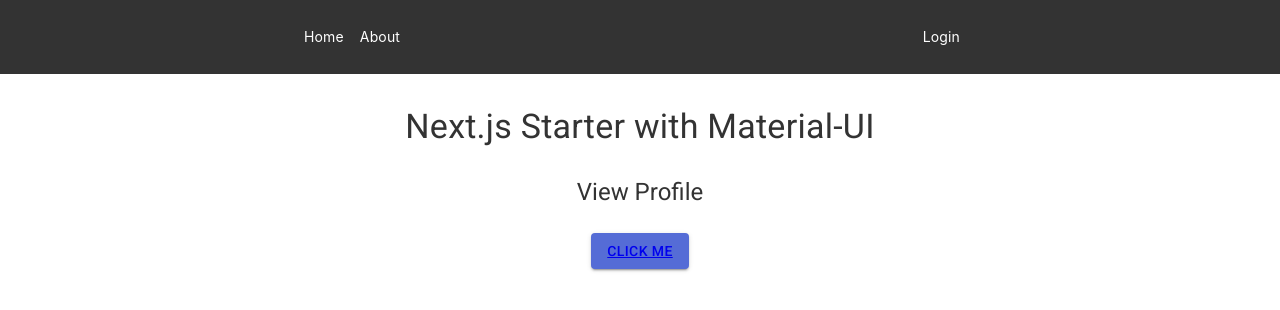
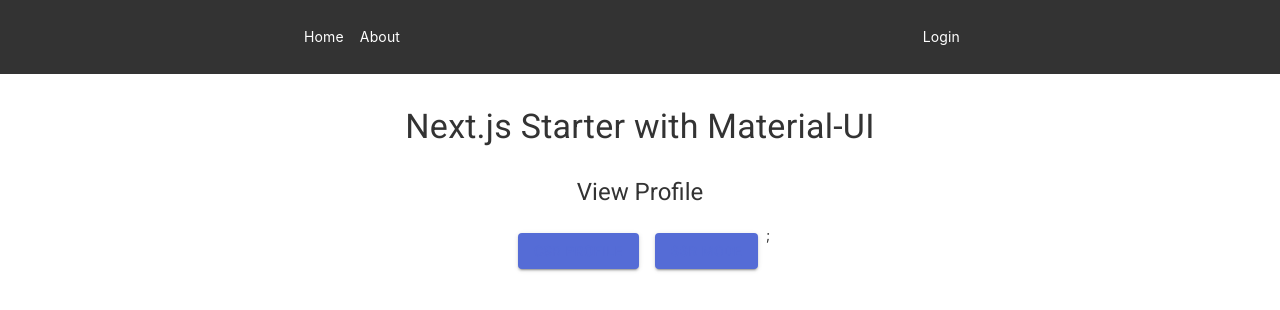
Before and after one commit to tundera/next-mui, a Next.js app: page / in a window 1280 px wide. Shown: the top 310 px of the page. Built offline with nearby package versions, Linux system fonts and the light colour scheme; no server answers.

Commit message:
buttons without labels

```diff
--- a/src/components/Button/index.tsx
+++ b/src/components/Button/index.tsx
@@ -1,7 +1,7 @@
 import React, { FunctionComponent } from 'react';
-import { Button as MuiButton } from '@material-ui/core';
+import { Button as MuiButton, ButtonProps } from '@material-ui/core';
 
-interface Props {
+interface Props extends ButtonProps {
     color: 'primary' | 'secondary';
 }
 
--- a/src/components/Copyright/index.tsx
+++ b/src/components/Copyright/index.tsx
@@ -2,7 +2,7 @@
 import Typography from '@material-ui/core/Typography';
 import MuiLink from '@material-ui/core/Link';
 
-export default function Copyright() {
+const Copyright: React.FC = () => {
     return (
         <Typography variant="body2" color="textSecondary" align="center">
             {'Copyright © '}
@@ -13,4 +13,6 @@
             {'.'}
         </Typography>
     );
-}
+};
+
+export default Copyright;
--- a/src/pages/_app.tsx
+++ b/src/pages/_app.tsx
@@ -4,13 +4,10 @@
 import { AppProps } from 'next/app';
 import { ThemeProvider } from '@material-ui/core/styles';
 import CssBaseline from '@material-ui/core/CssBaseline';
-import theme from '../../src/theme';
-import Layout from '../components/Layout';
-import { useFetchUser } from '../../lib/user';
+import theme from '../theme';
 
 export default function MyApp(props: AppProps) {
     const { Component, pageProps } = props;
-    const { user, loading } = useFetchUser();
 
     React.useEffect(() => {
         // Remove the server-side injected CSS.
@@ -30,11 +27,9 @@
                 />
             </Head>
             <ThemeProvider theme={theme}>
-                <Layout user={user} loading={loading}>
-                    {/* CssBaseline kickstart an elegant, consistent, and simple baseline to build upon. */}
-                    <CssBaseline />
-                    <Component {...pageProps} />
-                </Layout>
+                {/* CssBaseline kickstart an elegant, consistent, and simple baseline to build upon. */}
+                <CssBaseline />
+                <Component {...pageProps} />
             </ThemeProvider>
         </>
     );
--- a/src/pages/_document.tsx
+++ b/src/pages/_document.tsx
@@ -1,7 +1,7 @@
 import React from 'react';
 import Document, { Html, Head, Main, NextScript } from 'next/document';
 import { ServerStyleSheets } from '@material-ui/core/styles';
-import theme from '../../src/theme';
+import theme from '../theme';
 
 export default class MyDocument extends Document {
     render() {
--- a/src/pages/index.tsx
+++ b/src/pages/index.tsx
@@ -3,12 +3,19 @@
 import Container from '@material-ui/core/Container';
 import Typography from '@material-ui/core/Typography';
 import { Box, Grid } from '@material-ui/core';
+import Link from '../components/Link';
+import { useFetchUser } from '../../lib/user';
 
 import Button from '../components/Button';
+import Layout from '../components/Layout';
+
 import { NextPage } from 'next';
 
 const Home: NextPage = () => {
+    const { user, loading } = useFetchUser();
+
     return (
+        <Layout user={user} loading={loading}>
             <Container maxWidth="sm">
                 <Box my={4}>
                     <Grid
@@ -27,16 +34,33 @@
                                 View Profile
                             </Typography>
                         </Grid>
+                        <Grid container item justify="center" spacing={2}>
                             <Grid item>
                                 <Button color="primary">
+                                    <Link href="/profile">
+                                        <a>
                                             <Typography variant="button">
-                                <a href="https://google.com/">Click Me</a>
+                                                CSR profile
                                             </Typography>
+                                        </a>
+                                    </Link>
                                 </Button>
+                            </Grid>
+                            <Grid item>
+                                <Button color="primary">
+                                    <Link href="/advanced/ssr-profile">
+                                        <Typography variant="button">
+                                            <a>SSR Mode</a>
+                                        </Typography>
+                                    </Link>
+                                </Button>
+                            </Grid>
+                            ;
                         </Grid>
                     </Grid>
                 </Box>
             </Container>
+        </Layout>
     );
 };
 
--- a/tsconfig.json
+++ b/tsconfig.json
@@ -27,6 +27,7 @@
     "**/*.tsx",
     "lib/user.js",
     "lib/config.js",
-    "lib/auth0.js"
+    "lib/auth0.js",
+    "src/pages/api/cors.js"
   ]
 }
```
Also changed, not shown: src/theme/index.ts (+0 -19 lines), 1 other file (tests, documents, lock files or other folders). Lines whose indentation alone changed are shown as unchanged.
